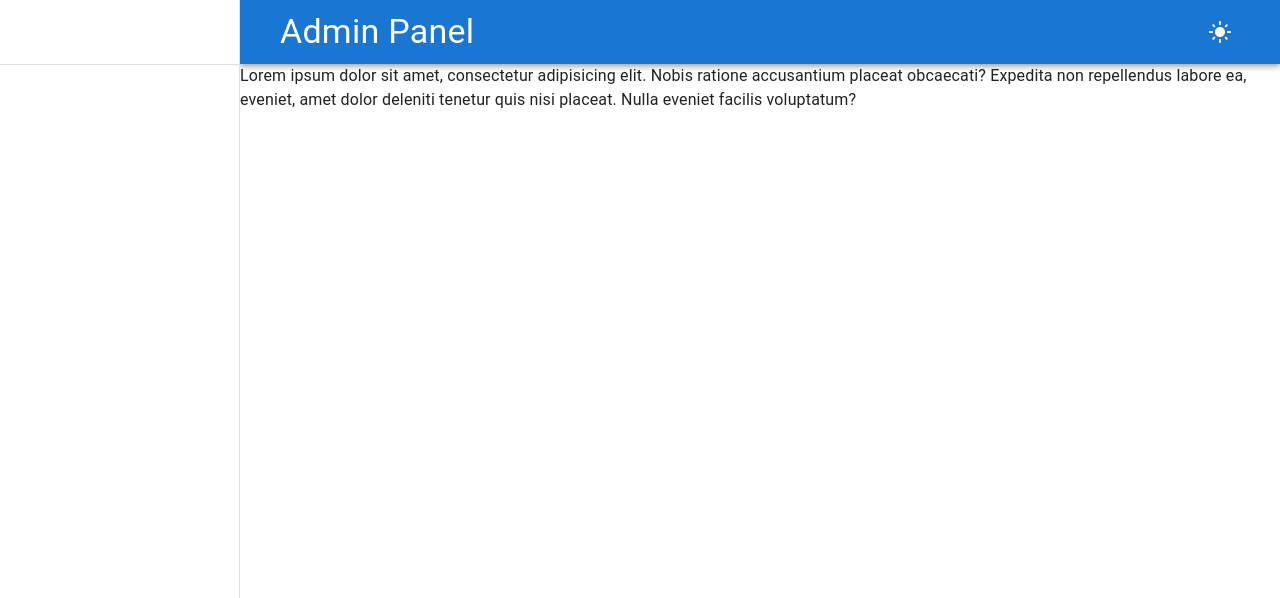
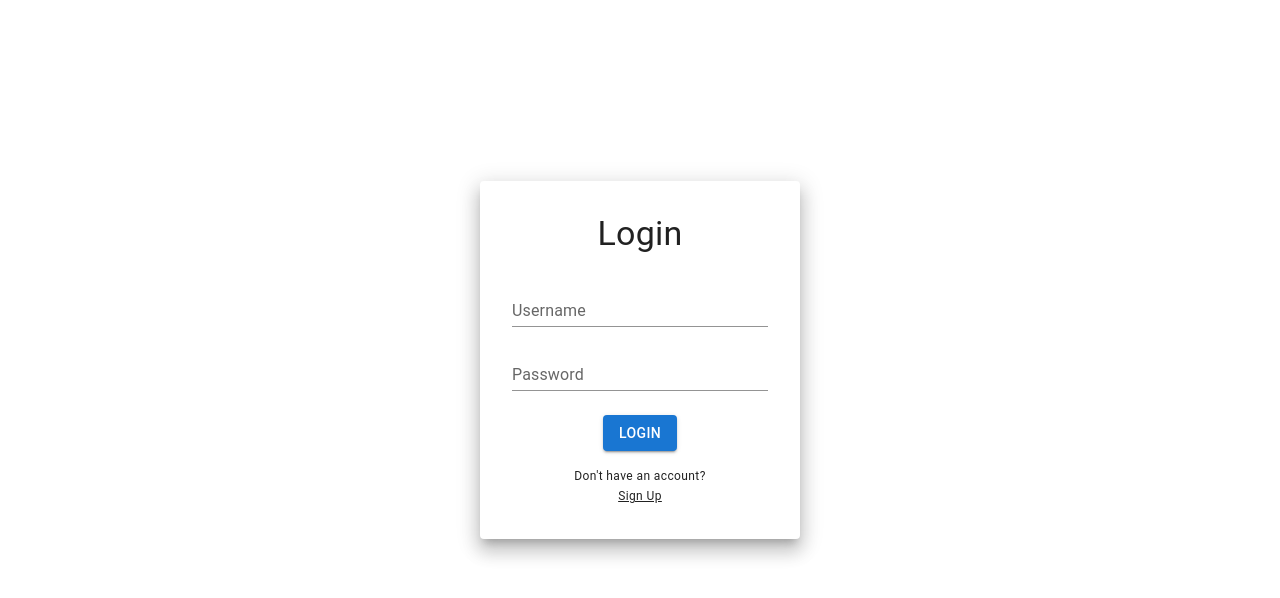
Before and after one commit to matinamani/dropp-code-challange, a React (Create React App) app: page /login in a window 1280 px wide. Shown: the top 598 px of the page. Built offline with nearby package versions, Linux system fonts and the light colour scheme.

Commit message:
login page fixes

```diff
--- a/src/helpers/hooks/index.js
+++ b/src/helpers/hooks/index.js
@@ -10,3 +10,11 @@ export const useLocalStorage = (name, initialValue = undefined) => {
 
     return [value, setValue]
 }
+
+export const useInput = (initialValue = '') => {
+    const [value, setValue] = useState(initialValue)
+    const onChange = ({ target }) => setValue(target.value)
+    const clearInput = () => setValue('')
+
+    return { value, onChange, clearInput }
+}
--- a/src/index.js
+++ b/src/index.js
@@ -5,14 +5,16 @@ import './index.css'
 import App from './App'
 import ThemeProvider from './contexts/ThemeContext'
 import Layout from './components/Layout'
+import Login from './pages/Login'
 
 const root = ReactDOM.createRoot(document.getElementById('root'))
 
 const UiContainer = () => (
     <ThemeProvider>
-        <Layout>
+        {/* <Layout>
             <App />
-        </Layout>
+        </Layout> */}
+        <Login />
     </ThemeProvider>
 )
 
--- a/src/pages/Login.js
+++ b/src/pages/Login.js
@@ -1,13 +1,47 @@
+import { useState, useEffect } from 'react'
 import Box from '@mui/material/Box'
 import Typography from '@mui/material/Typography'
 import Paper from '@mui/material/Paper'
 import TextField from '@mui/material/TextField'
 import Button from '@mui/material/Button'
 
-import { useLocalStorage } from '../helpers/hooks'
+import { useLocalStorage, useInput } from '../helpers/hooks'
+
+const data = {
+    SING_UP: {
+        header: 'Sign Up',
+        Button: 'Sign Up',
+        caption: 'Already have an account?',
+    },
+    LOGIN: {
+        header: 'Login',
+        Button: 'Login',
+        caption: "Don't have an account?",
+    },
+}
 
 const Login = () => {
-    const [user, setUser] = useLocalStorage('user', {})
+    const [signUp, setSignUp] = useState(false)
+
+    useEffect(() => {
+        clearForm()
+    }, [signUp])
+
+    const form = {
+        username: useInput(''),
+        password: useInput(''),
+        confirm: useInput(''),
+    }
+
+    const handleLogin = () => {}
+
+    const handleSignUp = () => {}
+
+    const clearForm = () => {
+        form.username.clearInput()
+        form.password.clearInput()
+        form.confirm.clearInput()
+    }
 
     return (
         <Box
@@ -29,25 +63,47 @@ const Login = () => {
                 }}
             >
                 <Typography variant="h4" align="center" paragraph>
-                    Login
+                    {signUp ? data.SING_UP.header : data.LOGIN.header}
                 </Typography>
                 <TextField
                     sx={{ my: 1 }}
                     variant="standard"
                     label="Username"
                     fullWidth
+                    {...form.username}
                 />
                 <TextField
                     sx={{ my: 1 }}
                     variant="standard"
                     label="Password"
                     fullWidth
+                    {...form.password}
                 />
-                <Button sx={{ m: 2 }} variant="contained">
-                    Login
+                {signUp && (
+                    <TextField
+                        sx={{ my: 1 }}
+                        variant="standard"
+                        label="Confirm Password"
+                        fullWidth
+                        {...form.confirm}
+                    />
+                )}
+                <Button
+                    sx={{ m: 2 }}
+                    variant="contained"
+                    onClick={signUp ? handleSignUp : handleLogin}
+                >
+                    {signUp ? data.SING_UP.Button : data.LOGIN.Button}
                 </Button>
                 <Typography variant="caption">
-                    Don't have an account? Signup
+                    {signUp ? data.SING_UP.caption : data.LOGIN.caption}
+                </Typography>
+                <Typography
+                    sx={{ textDecoration: 'underline', cursor: 'pointer' }}
+                    variant="caption"
+                    onClick={() => setSignUp(!signUp)}
+                >
+                    {signUp ? 'Login' : 'Sign Up'}
                 </Typography>
             </Paper>
         </Box>
--- /dev/null
+++ b/src/server/db.json
@@ -0,0 +1,3 @@
+{
+    "users": []
+}
```
